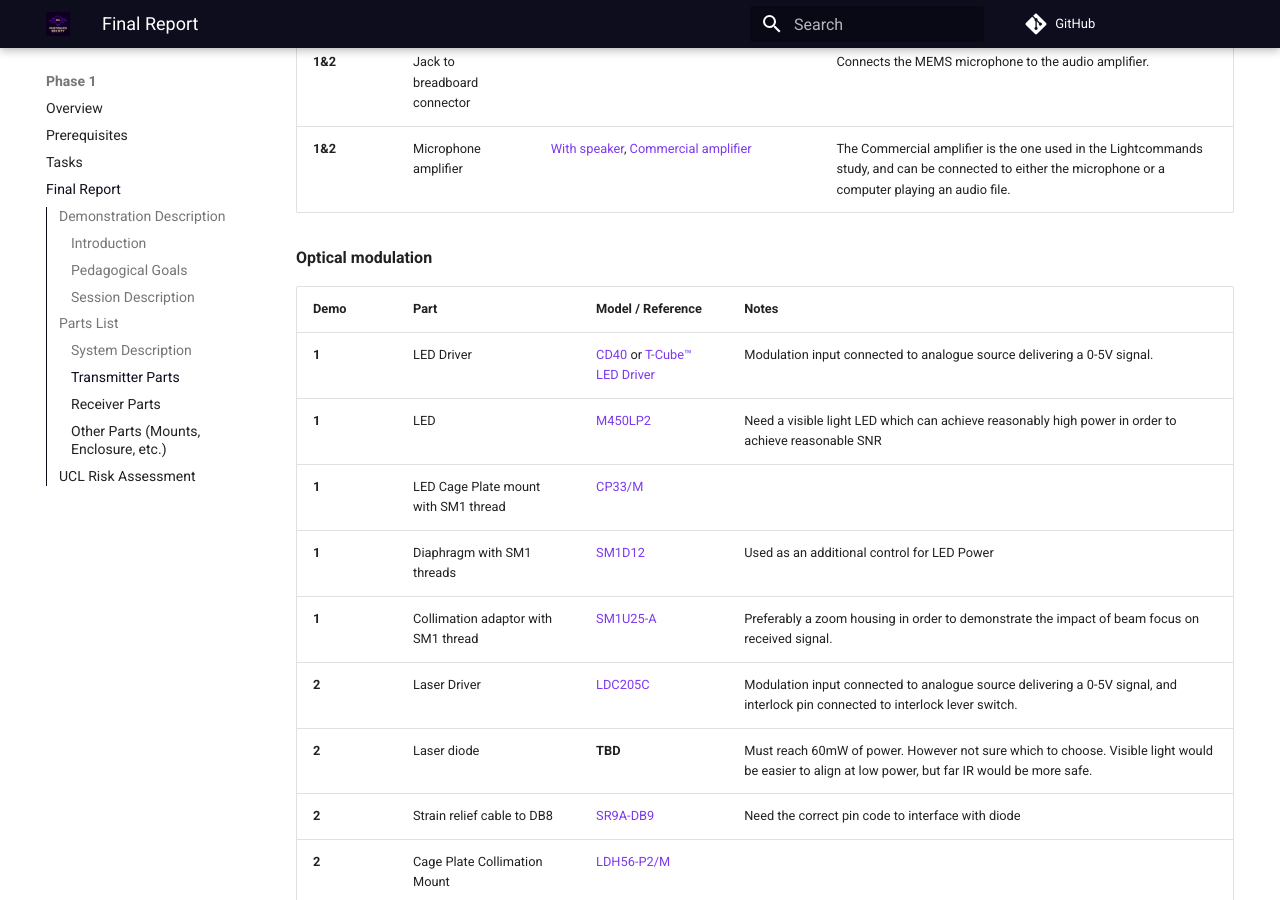
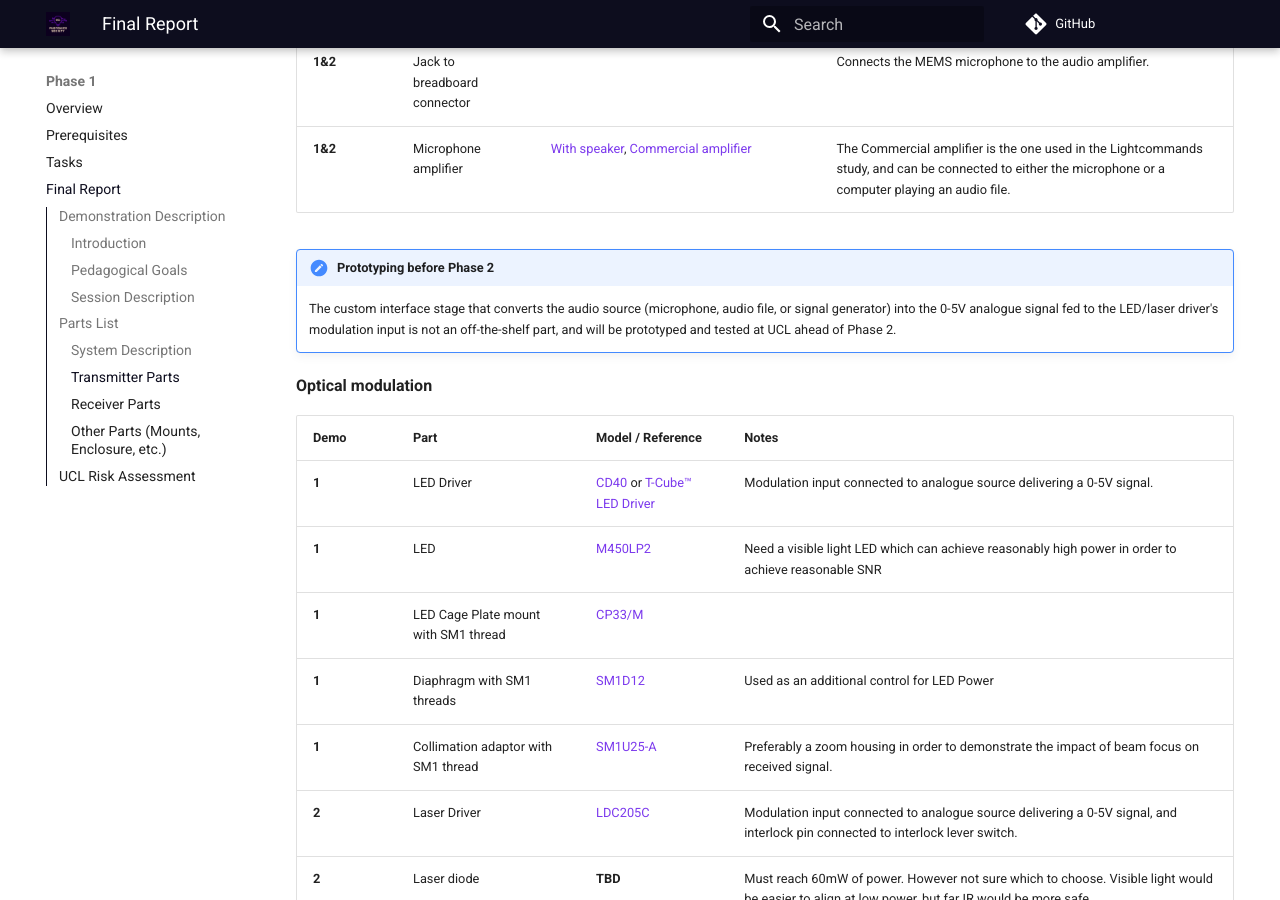
Before and after one commit to UCL-Photonics-Society/UCLightcommands, an MkDocs documentation site: the page built from docs/phase1/final-report.md, in a window 1280 px wide and 900 px high, scrolled down 3419 px. Built offline with MkDocs 1.6.1 and Material for MkDocs 9.7.7, drawn with Linux system fonts in a browser that asks for light colours; comment, search, counter and statistics services are not loaded; some of the changed text lies outside the part shown.

Commit message:
Note that custom audio-source and receiver electronics will be prototyped at UCL
Flags the non-off-the-shelf interface stages (audio source to 0-5V
modulation signal, microphone to oscilloscope, and other custom
systems) in the Parts List as needing prototyping at UCL before Phase 2.

Co-Authored-By: Claude Sonnet 5 <noreply@anthropic.com>

```diff
--- a/docs/phase1/final-report.md
+++ b/docs/phase1/final-report.md
@@ -119,6 +119,8 @@ flowchart LR
 | **1&2** | Jack to breadboard connector | | Connects the MEMS microphone to the audio amplifier. |
 | **1&2** | Microphone amplifier | [With speaker](https://www.aliexpress.com/item/1005008978691693.html?src=google&src=google&albch=shopping&acnt=603-455-9033&isdl=y&slnk=&plac=&mtctp=&albbt=Google_7_shopping&aff_platform=google&aff_short_key=_oFgTQeV&gclsrc=aw.ds&albagn=888888&ds_e_adid=&ds_e_matchtype=&ds_e_device=c&ds_e_network=x&ds_e_product_group_id=&ds_e_product_id=en1005008978691693&ds_e_product_merchant_id=5558341424&ds_e_product_country=GB&ds_e_product_language=en&ds_e_product_channel=online&ds_e_product_store_id=&ds_url_v=2&albcp=23634837834&albag=&isSmbAutoCall=false&needSmbHouyi=false&gad_source=1&gad_campaignid=23634872088&gbraid=0AAAABCRFad-11uVnMhmVAd1T4jeV-ae9r&gclid=Cj0KCQjw4orUBhCjARIsAIbF3qxqYTl5ywh0K1r1bAmPTsok-qVuDO4BY-u9vgjxIne6pBxGSMCLEW0aAqI9EALw_wcB), [Commercial amplifier](https://www.amazon.com/gp/product/B01MS22YWV?th=1) | The Commercial amplifier is the one used in the Lightcommands study, and can be connected to either the microphone or a computer playing an audio file. |
 
+!!! note "Prototyping before Phase 2"
+    The custom interface stage that converts the audio source (microphone, audio file, or signal generator) into the 0-5V analogue signal fed to the LED/laser driver's modulation input is not an off-the-shelf part, and will be prototyped and tested at UCL ahead of Phase 2.
 
 **Optical modulation**
 
@@ -150,6 +152,9 @@ flowchart LR
 | **2** | Smart device | **TBD**: Smartphone, Google Home... | Ideal case as the most recognisable items on which to demonstrate Light Commands.|
 | **2** | Custom local audio to text system | Smartphone, Google Home... | In some venues, poor network or firewall restrictions might prevent the use of smart devices. We are thus looking into designing an audio to text device that would run locally on a Raspberry Pi or laptop.|
 | **2** | Stage for the target | **TBD** | Need to find the best solution to safely align the microphone of the target with the laser beam.|
+
+!!! note "Prototyping before Phase 2"
+    The custom receive chain from the microphone through to the oscilloscope, along with the other custom systems in this section (the local audio-to-text system and the target alignment stage), are not off-the-shelf parts, and will be prototyped and tested at UCL ahead of Phase 2.
 
 ---
 
```
